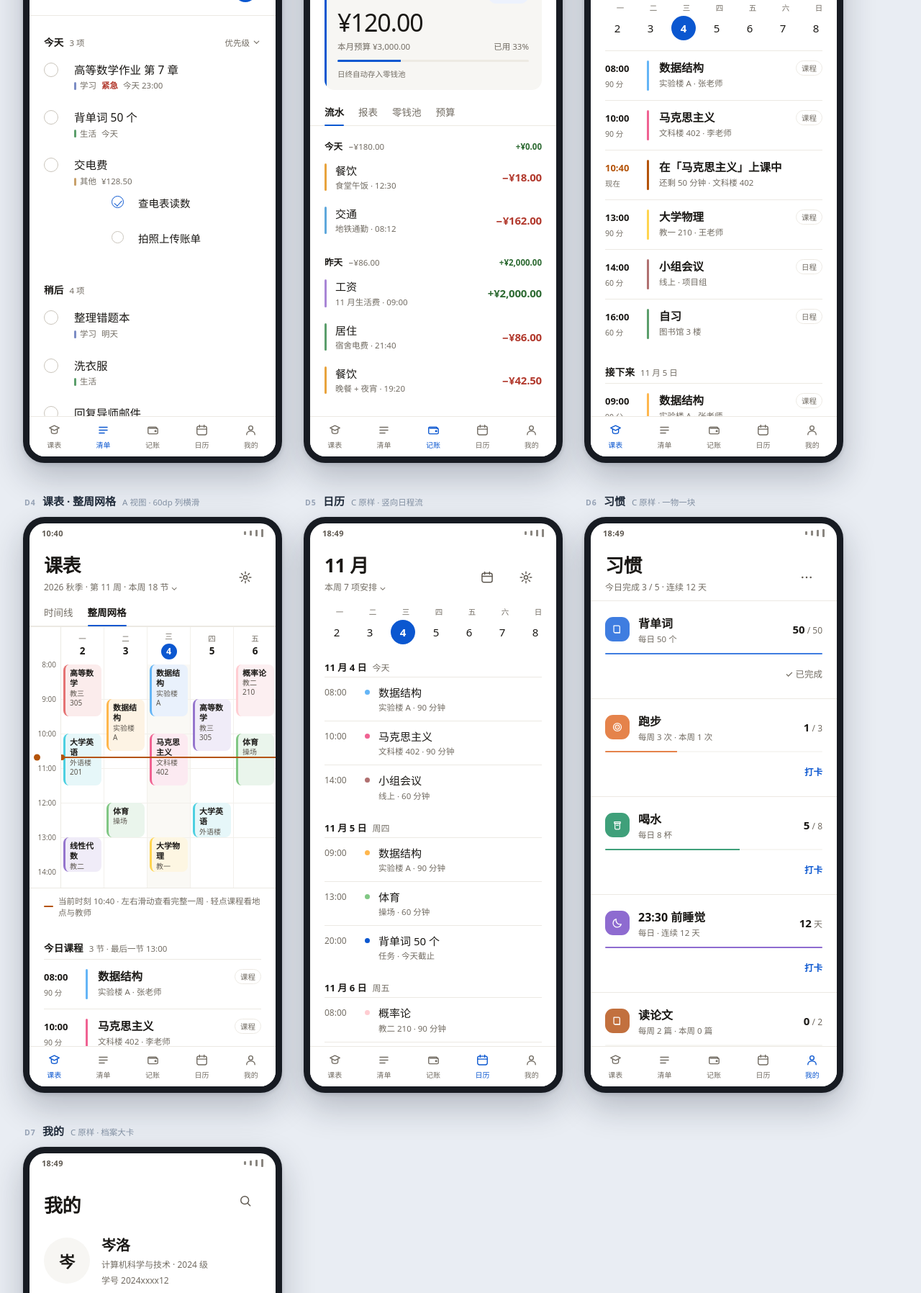
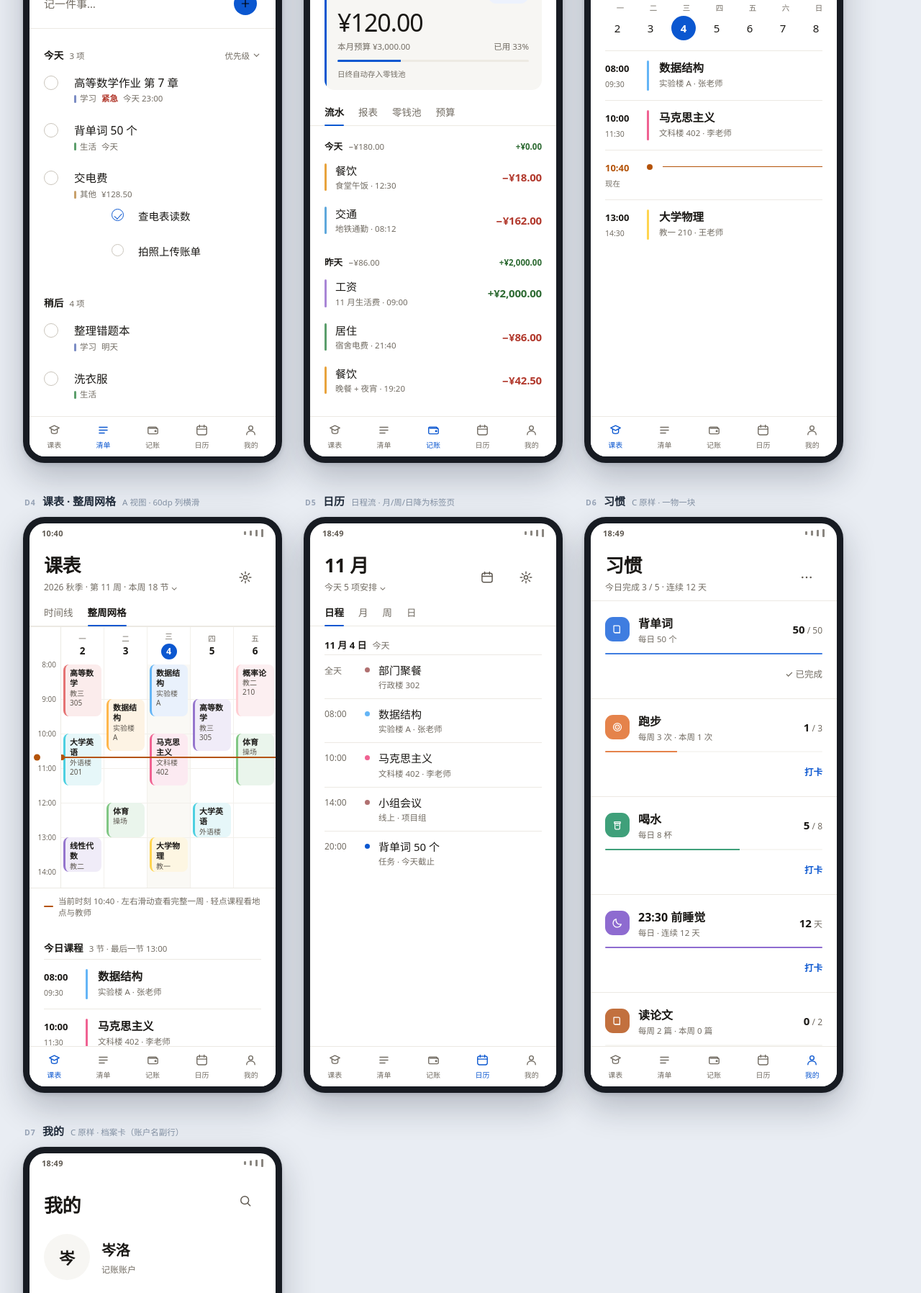
Before and after one commit to Mandarava1250/ProfileManagement, a plain HTML site: page docs/ui-mockups/plan-d.html in a window 1280 px wide. Shown: the part 665-2461 px from the top of the page at 72% size. Drawn offline with Linux system fonts and the light colour scheme.

Commit message:
docs: 原型 plan-d.html 同步到实现（D1 抽屉入口 / D3 只留课程 / D5 日程流四标签 / D7 账户名副行）

```diff
--- a/docs/ui-mockups/plan-d.html
+++ b/docs/ui-mockups/plan-d.html
@@ -156,8 +156,9 @@
 .d-tlrow .mid b{font-size:15.5px;font-weight:600;display:block;line-height:1.3}
 .d-tlrow .mid span{font-size:11.5px;color:var(--text-3);display:block;margin-top:3px}
 .d-tlrow.now .tm b{color:var(--now)}
-.d-tlrow .kind{font-size:10.5px;color:var(--text-3);border:1px solid var(--line);
-  padding:2px 7px;border-radius:999px;align-self:flex-start;flex:none}
+/* 「现在」标记：8dp 圆点 + 1px 横线（实现里就是这么画的，没有额外文案） */
+.d-tlrow .nowdot{width:8px;height:8px;border-radius:50%;background:var(--now);flex:none;margin-top:6px}
+.d-tlrow .nowline{flex:1;height:1px;background:var(--now);margin-top:9px}
 
 /* 视图 B：整周网格（A 的结构 × C 的安静配色） */
 .d-tt{display:flex;border-top:1px solid var(--line);border-bottom:1px solid var(--line);background:var(--surface)}
@@ -272,14 +273,15 @@
 
   <!-- ================= D1 清单 ================= -->
   <section class="screen-cell">
-    <div class="screen-cap"><span class="idx">D1</span><span class="t">清单</span><span class="s">C 原样 · 未改动</span></div>
+    <div class="screen-cap"><span class="idx">D1</span><span class="t">清单</span><span class="s">C 原样 + 抽屉入口</span></div>
     <div class="phone">
       <div class="statusbar"><span>18:49</span><span class="sb-r"><i style="height:5px"></i><i style="height:7px"></i><i style="height:9px"></i><i style="height:11px"></i></span></div>
       <div class="viewport">
         <div class="d-head">
+          <button class="d-ib"><svg class="ic"><use href="#i-menu"/></svg></button>
           <div class="h1">
             <h1>今天</h1>
-            <span class="sub">11 月 4 日 · 周三 · 本周完成率 68%</span>
+            <span class="sub">11 月 4 日 · 周三 · 近 7 天完成率 68%</span>
           </div>
           <button class="d-ib"><svg class="ic"><use href="#i-search"/></svg></button>
           <button class="d-ib on"><svg class="ic"><use href="#i-filter"/></svg><span class="d-badge">2</span></button>
@@ -344,7 +346,6 @@
               <div class="m"><span class="cat"><i style="background:#B07070"></i>工作</span><span>11/6</span></div>
             </div>
           </div>
-          <div class="d-foot"><a href="#">查看全部 12 项</a></div>
         </div>
       </div>
       <div class="navbar">
@@ -457,57 +458,26 @@
         <div class="d-scroll">
           <div class="d-tl">
             <div class="d-tlrow">
-              <div class="tm"><b>08:00</b><span>90 分</span></div>
+              <div class="tm"><b>08:00</b><span>09:30</span></div>
               <span class="bar" style="--c:#64B5F6"></span>
               <div class="mid"><b>数据结构</b><span>实验楼 A · 张老师</span></div>
-              <span class="kind">课程</span>
             </div>
             <div class="d-tlrow">
-              <div class="tm"><b>10:00</b><span>90 分</span></div>
+              <div class="tm"><b>10:00</b><span>11:30</span></div>
               <span class="bar" style="--c:#F06292"></span>
               <div class="mid"><b>马克思主义</b><span>文科楼 402 · 李老师</span></div>
-              <span class="kind">课程</span>
             </div>
             <div class="d-tlrow now">
               <div class="tm"><b>10:40</b><span>现在</span></div>
-              <span class="bar" style="--c:#B45309"></span>
-              <div class="mid"><b>在「马克思主义」上课中</b><span>还剩 50 分钟 · 文科楼 402</span></div>
+              <span class="nowdot"></span>
+              <div class="nowline"></div>
             </div>
             <div class="d-tlrow">
-              <div class="tm"><b>13:00</b><span>90 分</span></div>
+              <div class="tm"><b>13:00</b><span>14:30</span></div>
               <span class="bar" style="--c:#FFD54F"></span>
               <div class="mid"><b>大学物理</b><span>教一 210 · 王老师</span></div>
-              <span class="kind">课程</span>
-            </div>
-            <div class="d-tlrow">
-              <div class="tm"><b>14:00</b><span>60 分</span></div>
-              <span class="bar" style="--c:#B07070"></span>
-              <div class="mid"><b>小组会议</b><span>线上 · 项目组</span></div>
-              <span class="kind">日程</span>
-            </div>
-            <div class="d-tlrow">
-              <div class="tm"><b>16:00</b><span>60 分</span></div>
-              <span class="bar" style="--c:#5B9E6B"></span>
-              <div class="mid"><b>自习</b><span>图书馆 3 楼</span></div>
-              <span class="kind">日程</span>
             </div>
           </div>
-          <div class="d-sec"><b>接下来</b><span class="n">11 月 5 日</span></div>
-          <div class="d-tl">
-            <div class="d-tlrow">
-              <div class="tm"><b>09:00</b><span>90 分</span></div>
-              <span class="bar" style="--c:#FFB74D"></span>
-              <div class="mid"><b>数据结构</b><span>实验楼 A · 张老师</span></div>
-              <span class="kind">课程</span>
-            </div>
-            <div class="d-tlrow">
-              <div class="tm"><b>13:00</b><span>60 分</span></div>
-              <span class="bar" style="--c:#81C784"></span>
-              <div class="mid"><b>体育</b><span>操场 · 羽毛球</span></div>
-              <span class="kind">课程</span>
-            </div>
-          </div>
-          <div class="d-foot"><a href="#">切换到整周网格</a></div>
         </div>
       </div>
       <div class="navbar">
@@ -614,22 +584,19 @@
           <div class="d-sec"><b>今日课程</b><span class="n">3 节 · 最后一节 13:00</span></div>
           <div class="d-tl">
             <div class="d-tlrow">
-              <div class="tm"><b>08:00</b><span>90 分</span></div>
+              <div class="tm"><b>08:00</b><span>09:30</span></div>
               <span class="bar" style="--c:#64B5F6"></span>
               <div class="mid"><b>数据结构</b><span>实验楼 A · 张老师</span></div>
-              <span class="kind">课程</span>
             </div>
             <div class="d-tlrow">
-              <div class="tm"><b>10:00</b><span>90 分</span></div>
+              <div class="tm"><b>10:00</b><span>11:30</span></div>
               <span class="bar" style="--c:#F06292"></span>
               <div class="mid"><b>马克思主义</b><span>文科楼 402 · 李老师</span></div>
-              <span class="kind">课程</span>
             </div>
             <div class="d-tlrow">
-              <div class="tm"><b>13:00</b><span>90 分</span></div>
+              <div class="tm"><b>13:00</b><span>14:30</span></div>
               <span class="bar" style="--c:#FFD54F"></span>
               <div class="mid"><b>大学物理</b><span>教一 210 · 王老师</span></div>
-              <span class="kind">课程</span>
             </div>
           </div>
           <div style="height:30px"></div>
@@ -647,73 +614,47 @@
 
   <!-- ================= D5 日历 ================= -->
   <section class="screen-cell">
-    <div class="screen-cap"><span class="idx">D5</span><span class="t">日历</span><span class="s">C 原样 · 竖向日程流</span></div>
+    <div class="screen-cap"><span class="idx">D5</span><span class="t">日历</span><span class="s">日程流 · 月/周/日降为标签页</span></div>
     <div class="phone">
       <div class="statusbar"><span>18:49</span><span class="sb-r"><i style="height:5px"></i><i style="height:7px"></i><i style="height:9px"></i><i style="height:11px"></i></span></div>
       <div class="viewport">
         <div class="d-head">
           <div class="h1">
             <h1>11 月</h1>
-            <span class="sub">本周 7 项安排 ⌄</span>
+            <span class="sub">今天 5 项安排 ⌄</span>
           </div>
           <button class="d-ib"><svg class="ic"><use href="#i-cal"/></svg></button>
           <button class="d-ib"><svg class="ic"><use href="#i-gear"/></svg></button>
         </div>
-        <div class="d-days" style="padding-bottom:6px">
-          <div class="d"><span>一</span><b>2</b></div>
-          <div class="d"><span>二</span><b>3</b></div>
-          <div class="d on"><span>三</span><b>4</b></div>
-          <div class="d"><span>四</span><b>5</b></div>
-          <div class="d"><span>五</span><b>6</b></div>
-          <div class="d"><span>六</span><b>7</b></div>
-          <div class="d"><span>日</span><b>8</b></div>
-        </div>
+        <div class="d-tabs"><span class="on">日程</span><span>月</span><span>周</span><span>日</span></div>
         <div class="d-scroll">
           <div class="d-ag">
             <div class="d-agday"><b>11 月 4 日</b>今天</div>
             <div class="d-agrow">
+              <span class="tm">全天</span>
+              <span class="dot" style="--c:#B07070"></span>
+              <div class="mid"><b>部门聚餐</b><span>行政楼 302</span></div>
+            </div>
+            <div class="d-agrow">
               <span class="tm">08:00</span>
               <span class="dot" style="--c:#64B5F6"></span>
-              <div class="mid"><b>数据结构</b><span>实验楼 A · 90 分钟</span></div>
+              <div class="mid"><b>数据结构</b><span>实验楼 A · 张老师</span></div>
             </div>
             <div class="d-agrow">
               <span class="tm">10:00</span>
               <span class="dot" style="--c:#F06292"></span>
-              <div class="mid"><b>马克思主义</b><span>文科楼 402 · 90 分钟</span></div>
+              <div class="mid"><b>马克思主义</b><span>文科楼 402 · 李老师</span></div>
             </div>
             <div class="d-agrow">
               <span class="tm">14:00</span>
               <span class="dot" style="--c:#B07070"></span>
-              <div class="mid"><b>小组会议</b><span>线上 · 60 分钟</span></div>
-            </div>
-            <div class="d-agday"><b>11 月 5 日</b>周四</div>
-            <div class="d-agrow">
-              <span class="tm">09:00</span>
-              <span class="dot" style="--c:#FFB74D"></span>
-              <div class="mid"><b>数据结构</b><span>实验楼 A · 90 分钟</span></div>
-            </div>
-            <div class="d-agrow">
-              <span class="tm">13:00</span>
-              <span class="dot" style="--c:#81C784"></span>
-              <div class="mid"><b>体育</b><span>操场 · 60 分钟</span></div>
+              <div class="mid"><b>小组会议</b><span>线上 · 项目组</span></div>
             </div>
             <div class="d-agrow">
               <span class="tm">20:00</span>
               <span class="dot" style="--c:#0B57D0"></span>
               <div class="mid"><b>背单词 50 个</b><span>任务 · 今天截止</span></div>
             </div>
-            <div class="d-agday"><b>11 月 6 日</b>周五</div>
-            <div class="d-agrow">
-              <span class="tm">08:00</span>
-              <span class="dot" style="--c:#FFCDD2"></span>
-              <div class="mid"><b>概率论</b><span>教二 210 · 90 分钟</span></div>
-            </div>
-            <div class="d-agrow">
-              <span class="tm">19:00</span>
-              <span class="dot" style="--c:#B07070"></span>
-              <div class="mid"><b>和导师面谈</b><span>行政楼 302 · 30 分钟</span></div>
-            </div>
-            <div class="d-foot" style="padding-top:20px"><a href="#">查看月视图</a></div>
           </div>
         </div>
       </div>
@@ -801,7 +742,7 @@
 
   <!-- ================= D7 我的 ================= -->
   <section class="screen-cell">
-    <div class="screen-cap"><span class="idx">D7</span><span class="t">我的</span><span class="s">C 原样 · 档案大卡</span></div>
+    <div class="screen-cap"><span class="idx">D7</span><span class="t">我的</span><span class="s">C 原样 · 档案卡（账户名副行）</span></div>
     <div class="phone">
       <div class="statusbar"><span>18:49</span><span class="sb-r"><i style="height:5px"></i><i style="height:7px"></i><i style="height:9px"></i><i style="height:11px"></i></span></div>
       <div class="viewport">
@@ -814,8 +755,7 @@
             <div class="av">岑</div>
             <div class="mid">
               <b>岑洛</b>
-              <span>计算机科学与技术 · 2024 级</span>
-              <span>学号 2024xxxx12</span>
+              <span>记账账户</span>
             </div>
           </div>
           <div class="d-gpa">
--- a/docs/ui-mockups/shared/icons.js
+++ b/docs/ui-mockups/shared/icons.js
@@ -39,6 +39,7 @@
     'i-up2':    '<path d="M12 19.4V8.9M7.8 13L12 8.8l4.2 4.2M5 4.6h14"/>',
     'i-target': '<circle cx="12" cy="12" r="8.2"/><circle cx="12" cy="12" r="4.2"/><circle cx="12" cy="12" r="1.2" fill="currentColor" stroke="none"/>',
     'i-list':   '<path d="M5 7h14M5 12h14M5 17h9"/>',
+    'i-menu':   '<path d="M4 7h16M4 12h16M4 17h16"/>',
     'i-spark':  '<path d="M12 3.6l1.7 4.9 4.9 1.7-4.9 1.7L12 16.8l-1.7-4.9L5.4 10.2l4.9-1.7L12 3.6z"/>',
     'i-book':   '<path d="M4.6 4.6h9.8a2.6 2.6 0 0 1 2.6 2.6v12.2H7.2a2.6 2.6 0 0 1-2.6-2.6V4.6z"/><path d="M7.2 19.4h9.8"/>',
     'i-bell':   '<path d="M6.5 10.4a5.5 5.5 0 0 1 11 0c0 4.4 1.6 5.6 1.6 5.6H4.9s1.6-1.2 1.6-5.6z"/><path d="M10.2 19a2 2 0 0 0 3.6 0"/>',
```
Also changed, not shown: 1 other file.
